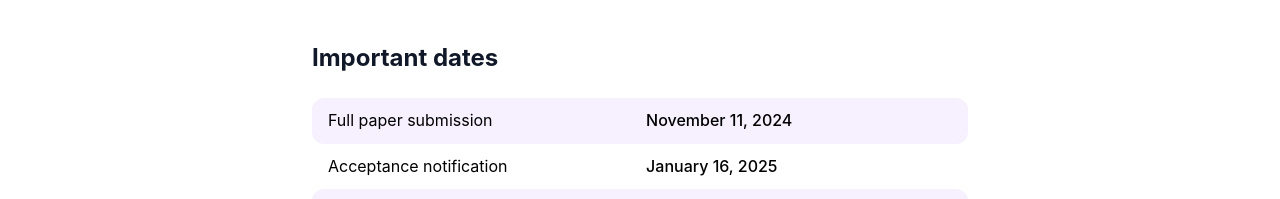
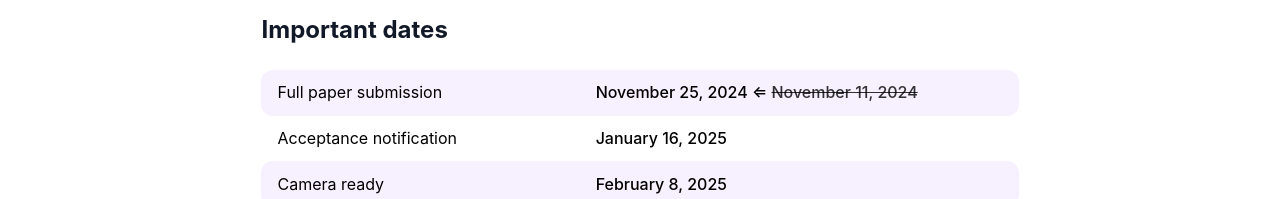
Before and after one commit to dasfaa2025/dasfaa2025.github.io, a React (Vite) app: page /#/calls/research-papers in a window 1280 px wide. Shown: the part 495-694 px from the top of the page. Built offline with nearby package versions, Linux system fonts and the light colour scheme.

Commit message:
chore: update date

```diff
--- a/src/components/DateTable/index.tsx
+++ b/src/components/DateTable/index.tsx
@@ -1,7 +1,7 @@
 const DateTable = ({
   values,
 }: {
-  values: { label: string; date: string }[];
+  values: { label: string; date: string; oldDate?: string }[];
 }) => {
   return (
     <table>
@@ -9,7 +9,18 @@ const DateTable = ({
         {values.map((e) => (
           <tr key={e.label}>
             <td>{e.label}</td>
-            <td>{e.date}</td>
+            <td>
+              {e.date}
+              {e.oldDate && (
+                <>
+                  {" "}
+                  ⇐{" "}
+                  <span className="line-through decoration-black/80 text-black/80">
+                    {e.oldDate}
+                  </span>
+                </>
+              )}
+            </td>
           </tr>
         ))}
       </tbody>
--- a/src/pages/calls/research-papers.tsx
+++ b/src/pages/calls/research-papers.tsx
@@ -24,7 +24,8 @@ const ResearchPapers = () => {
           values={[
             {
               label: "Full paper submission",
-              date: "November 11, 2024",
+              date: "November 25, 2024",
+              oldDate: "November 11, 2024",
             },
             {
               label: "Acceptance notification",
--- a/src/pages/calls/workshops.tsx
+++ b/src/pages/calls/workshops.tsx
@@ -32,11 +32,13 @@ const Workshops = () => {
           values={[
             {
               label: "Proposal submission",
-              date: "November 11, 2024",
+              date: "November 25, 2024",
+              oldDate: "November 11, 2024",
             },
             {
               label: "Acceptance notification",
-              date: "November 25, 2024",
+              date: "December 4, 2024",
+              oldDate: "November 25, 2024",
             },
           ]}
         />
--- a/src/pages/important-dates.tsx
+++ b/src/pages/important-dates.tsx
@@ -22,7 +22,8 @@ const ImportantDates = () => {
           values={[
             {
               label: "Paper submission deadline",
-              date: "November 11, 2024",
+              date: "November 25, 2024",
+              oldDate: "November 11, 2024",
             },
             {
               label: "Acceptance notification",
@@ -76,11 +77,13 @@ const ImportantDates = () => {
           values={[
             {
               label: "Proposal submission deadline",
-              date: "November 11, 2024",
+              date: "November 25, 2024",
+              oldDate: "November 11, 2024",
             },
             {
               label: "Acceptance notification",
-              date: "November 25, 2024",
+              date: "December 4, 2024",
+              oldDate: "November 25, 2024",
             },
           ]}
         />
--- a/tailwind.config.js
+++ b/tailwind.config.js
@@ -4,7 +4,15 @@ import TailwindcssTypography from "@tailwindcss/typography";
 export default {
   content: ["./index.html", "./src/**/*.{js,ts,jsx,tsx}"],
   theme: {
-    extend: {},
+    extend: {
+      typography: {
+        DEFAULT: {
+          css: {
+            maxWidth: "75ch",
+          },
+        },
+      },
+    },
   },
   plugins: [TailwindcssTypography],
 };
```
